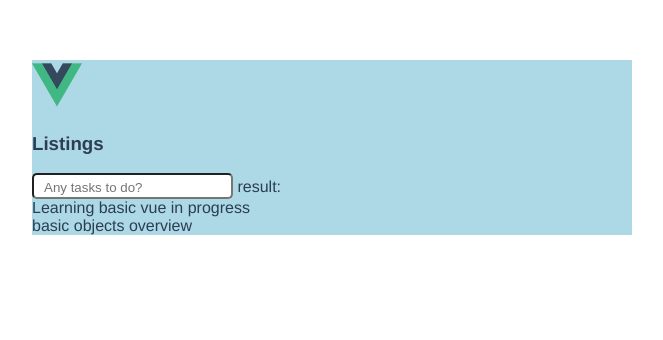
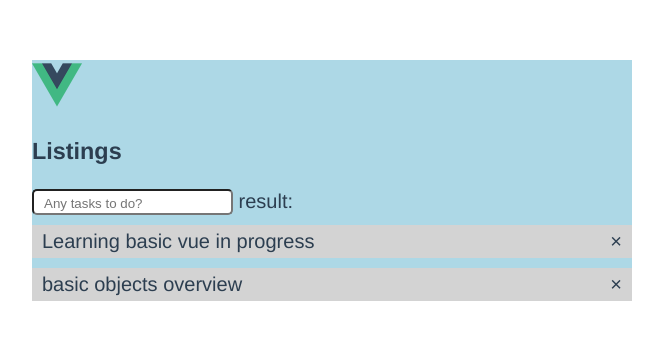
Before and after one commit to Alen002/vue2, a Vue app in the folder my-project/todo/: page / in a window 1280 px wide. Shown: the top 340 px of the page, without its empty margins (308-971 px from the left). Built offline with nearby package versions, Linux system fonts and the light colour scheme.

Commit message:
added functionality to remove an item

```diff
--- a/my-project/todo/index.html
+++ b/my-project/todo/index.html
@@ -3,6 +3,8 @@
   <head>
     <meta charset="utf-8" />
     <meta name="viewport" content="width=device-width,initial-scale=1.0" />
+    <link rel="stylesheet" />
+    <link rel="stylesheet" />
     <title>todo</title>
   </head>
   <body>
--- a/my-project/todo/src/App.vue
+++ b/my-project/todo/src/App.vue
@@ -42,5 +42,6 @@ export default {
   /* text-align: center; */
   color: #2c3e50;
   margin-top: 60px;
+  font-size: 20px;
 }
 </style>
--- a/my-project/todo/src/components/ToDoList.vue
+++ b/my-project/todo/src/components/ToDoList.vue
@@ -14,8 +14,9 @@
 
     <!-- Start of Show Tasks -->
     result: {{ newTodo }}
-    <div v-for="todo in todos" :key="todo.id" class="todo-item">
-      {{ todo.title }}
+    <div v-for="(todo, index) in todos" :key="todo.id" class="todo-item">
+      <div>{{ todo.title }}</div>
+      <div class="remove-item" @click="removeTodo(index)">&times</div>
     </div>
     <!-- End of Show Tasks -->
   </div>
@@ -38,6 +39,7 @@ export default {
     addTodo() {
       let id = this.todos.length + 1;
       if (this.newTodo.trim() == 0) {
+        // trim() -> remove trailing spaces
         return;
       }
       this.todos.push({
@@ -46,6 +48,10 @@ export default {
         completed: false
       });
       this.newTodo = ""; // reset input after user entered task
+    },
+    removeTodo(index) {
+      alert(index);
+      this.todos.splice(index, 1); // array.splice(i, 1)
     }
   }
 };
@@ -58,4 +64,17 @@ export default {
   background-color: white;
   border-radius: 5px;
 }
+.todo-item {
+  display: flex;
+  flex-direction: row;
+  justify-content: space-between;
+  padding: 5px 10px 5px 10px;
+
+  margin-top: 10px;
+  background-color: lightgrey;
+}
+
+.remove-item:hover {
+  background-color: red;
+}
 </style>
```
